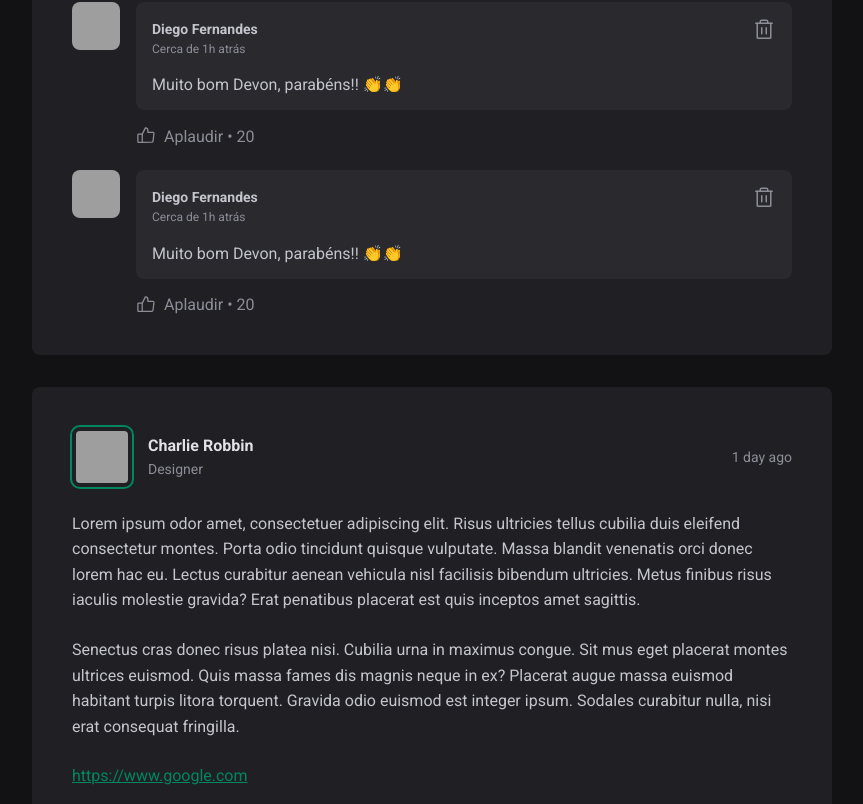
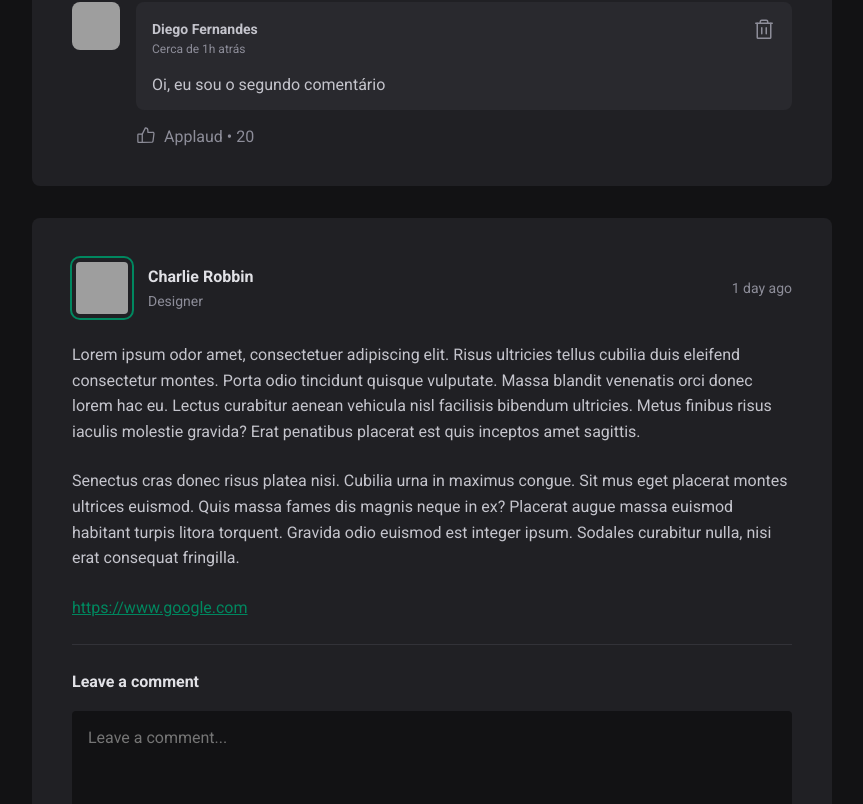
Before and after one commit to amanda-santos/feed, a React (Vite) app: page / in a window 1280 px wide. Shown: the part 896-1700 px from the top of the page, without its empty margins (352-1215 px from the left). Built offline with nearby package versions, Linux system fonts and the light colour scheme; grey boxes are pictures that could not be loaded.

Commit message:
feat: ✨ add comments

```diff
--- a/src/components/Comment/index.tsx
+++ b/src/components/Comment/index.tsx
@@ -4,7 +4,11 @@ import { ThumbsUp, Trash } from "phosphor-react";
 import styles from "./Comment.module.css";
 import { Avatar } from "../Avatar";
 
-export const Comment = (): ReactElement => {
+type CommentProps = {
+  content: string;
+};
+
+export const Comment = ({ content }: CommentProps): ReactElement => {
   return (
     <div className={styles.comment}>
       <Avatar src="https://github.com/amanda-santos.png" />
@@ -19,18 +23,18 @@ export const Comment = (): ReactElement => {
               </time>
             </div>
 
-            <button title="Deletar comentário">
+            <button title="Delete comment">
               <Trash size={24} />
             </button>
           </header>
 
-          <p>Muito bom Devon, parabéns!! 👏👏</p>
+          <p>{content}</p>
         </div>
 
         <footer>
           <button>
             <ThumbsUp size={20} />
-            Aplaudir <span>20</span>
+            Applaud <span>20</span>
           </button>
         </footer>
       </div>
--- a/src/components/Post/index.tsx
+++ b/src/components/Post/index.tsx
@@ -1,4 +1,4 @@
-import { ReactElement } from "react";
+import { ChangeEvent, FormEvent, ReactElement, useState } from "react";
 import { format, formatDistanceToNow } from "date-fns";
 
 import { Avatar } from "../Avatar";
@@ -14,10 +14,32 @@ export const Post = ({
   content,
   publishedAt,
 }: PostProps): ReactElement => {
+  const [comments, setComments] = useState([
+    {
+      id: 1,
+      content: "Oi, eu sou o primeiro comentário",
+    },
+    {
+      id: 2,
+      content: "Oi, eu sou o segundo comentário",
+    },
+  ]);
+  const [newCommentText, setNewCommentText] = useState("");
+
   const formattedPublishedAt = format(publishedAt, "MMM dd, HH:mm a");
   const relativeToNowPublishedAt = formatDistanceToNow(publishedAt, {
     addSuffix: true,
   });
+
+  const handleNewCommentChange = (event: ChangeEvent<HTMLTextAreaElement>) => {
+    setNewCommentText(event.target.value);
+  };
+
+  const handleCreateNewComment = (event: FormEvent<HTMLFormElement>): void => {
+    event?.preventDefault();
+    setComments([...comments, { id: Math.random(), content: newCommentText }]);
+    setNewCommentText("");
+  };
 
   return (
     <article className={styles.post}>
@@ -38,22 +60,28 @@ export const Post = ({
 
       <div className={styles.content}>
         {content.map(({ type, content }) => {
-          return type === "paragraph" ? (
-            <p>{content}</p>
-          ) : (
-            <p>
-              <a href={content} target="_blank">
-                {content}
-              </a>
+          return (
+            <p key={content}>
+              {type === "paragraph" ? (
+                content
+              ) : (
+                <a href={content} target="_blank">
+                  {content}
+                </a>
+              )}
             </p>
           );
         })}
       </div>
 
-      <form className={styles.commentForm}>
+      <form className={styles.commentForm} onSubmit={handleCreateNewComment}>
         <strong>Leave a comment</strong>
 
-        <textarea placeholder="Leave a comment..."></textarea>
+        <textarea
+          placeholder="Leave a comment..."
+          value={newCommentText}
+          onChange={handleNewCommentChange}
+        ></textarea>
 
         <footer>
           <button type="submit">Post</button>
@@ -61,9 +89,9 @@ export const Post = ({
       </form>
 
       <div className={styles.commentList}>
-        <Comment />
-        <Comment />
-        <Comment />
+        {comments.map((comment) => (
+          <Comment key={comment.id} content={comment.content} />
+        ))}
       </div>
     </article>
   );
--- a/src/data.ts
+++ b/src/data.ts
@@ -27,9 +27,9 @@ export const posts: Post[] = [
     publishedAt: new Date("2022-07-13 12:00:00"),
   },
   {
-    id: 1,
+    id: 2,
     author: {
-      avatarUrl: "https://i.pravatar.cc/150",
+      avatarUrl: "https://i.pravatar.cc/150?img=1",
       name: "Charlie Robbin",
       role: "Designer",
     },
@@ -52,9 +52,9 @@ export const posts: Post[] = [
     publishedAt: new Date("2022-07-13 12:00:00"),
   },
   {
-    id: 1,
+    id: 3,
     author: {
-      avatarUrl: "https://i.pravatar.cc/150",
+      avatarUrl: "https://i.pravatar.cc/150?img=5",
       name: "Lu Chen",
       role: "Frontend Developer",
     },
```
